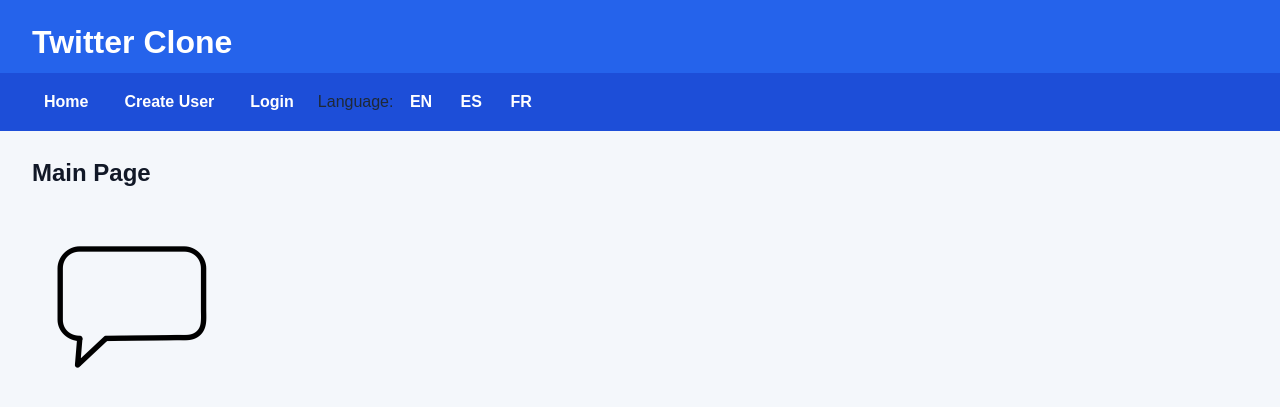
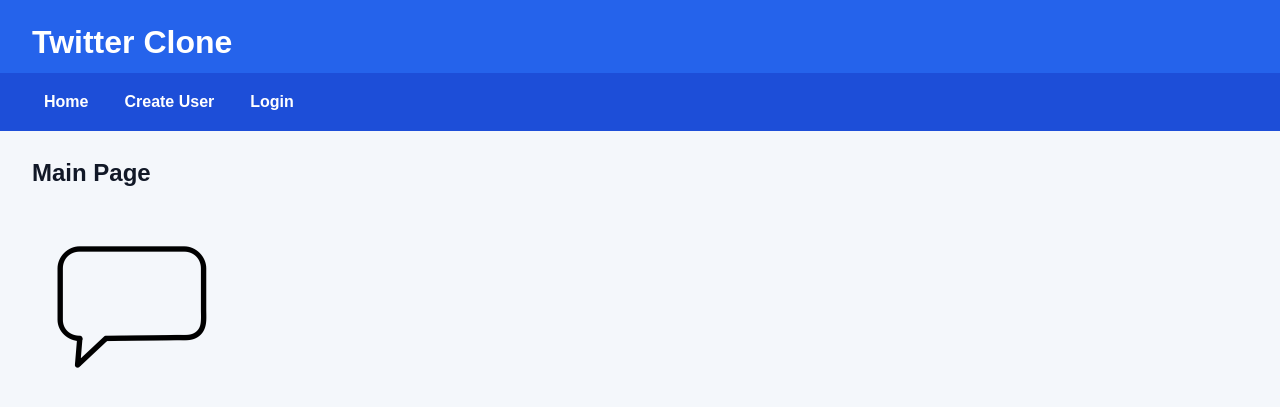
Before and after one commit to preslielampitt/twitter_clone, a FastAPI app: page / in a window 1280 px wide. Shown: the top 407 px of the page. Run offline with FastAPI, Linux system fonts and the light colour scheme; data that the repository does not hold is empty.

Commit message:
removed ability to switch langauges

```diff
--- a/main.py
+++ b/main.py
@@ -17,84 +17,6 @@ app.mount('/static', StaticFiles(directory='static'), name='static')
 templates = Jinja2Templates(directory='templates')
 MESSAGES_PER_PAGE = 50
 PROFILE_MESSAGE_LIMIT = 10
-
-TRANSLATIONS = {
-    'en': {
-        'home': 'Home',
-        'create_message': 'Create Message',
-        'my_profile': 'My Profile',
-        'change_password': 'Change Password',
-        'logout': 'Logout',
-        'delete_account': 'Delete Account',
-        'create_user': 'Create User',
-        'login': 'Login',
-        'main_page': 'Main Page',
-        'created_at': 'Created at',
-        'username': 'Username',
-        'age': 'Age',
-        'edited_at': 'Edited at',
-        'edit': 'Edit',
-        'delete': 'Delete',
-        'reply': 'Reply',
-        'previous': 'Previous',
-        'next': 'Next',
-        'language': 'Language',
-    },
-    'es': {
-        'home': 'Inicio',
-        'create_message': 'Crear Mensaje',
-        'my_profile': 'Mi Perfil',
-        'change_password': 'Cambiar Contrasena',
-        'logout': 'Cerrar Sesion',
-        'delete_account': 'Borrar Cuenta',
-        'create_user': 'Crear Usuario',
-        'login': 'Iniciar Sesion',
-        'main_page': 'Pagina Principal',
-        'created_at': 'Creado',
-        'username': 'Usuario',
-        'age': 'Edad',
-        'edited_at': 'Editado',
-        'edit': 'Editar',
-        'delete': 'Borrar',
-        'reply': 'Responder',
-        'previous': 'Anterior',
-        'next': 'Siguiente',
-        'language': 'Idioma',
-    },
-    'fr': {
-        'home': 'Accueil',
-        'create_message': 'Creer Message',
-        'my_profile': 'Mon Profil',
-        'change_password': 'Changer Mot de Passe',
-        'logout': 'Deconnexion',
-        'delete_account': 'Supprimer Compte',
-        'create_user': 'Creer Utilisateur',
-        'login': 'Connexion',
-        'main_page': 'Page Principale',
-        'created_at': 'Cree',
-        'username': 'Utilisateur',
-        'age': 'Age',
-        'edited_at': 'Modifie',
-        'edit': 'Modifier',
-        'delete': 'Supprimer',
-        'reply': 'Repondre',
-        'previous': 'Precedent',
-        'next': 'Suivant',
-        'language': 'Langue',
-    },
-}
-
-def get_language(request: Request):
-    language = request.cookies.get('language', 'en')
-    if language not in TRANSLATIONS:
-        language = 'en'
-    return language
-
-def get_labels(request: Request):
-    return TRANSLATIONS[get_language(request)]
-
-templates.env.globals['get_labels'] = get_labels
-templates.env.globals['get_language'] = get_language
 
 def check_credentials(request: Request):
     '''
@@ -522,16 +444,6 @@ async def delete_user(request: Request):
     response.delete_cookie(key='password')
     return response
 
-@app.get('/set_language')
-async def set_language(request: Request):
-    language = request.query_params.get('language', 'en')
-    if language not in TRANSLATIONS:
-        language = 'en'
-
-    response = RedirectResponse(url='/', status_code=302)
-    response.set_cookie(key='language', value=language)
-    return response
-
 @app.get('/change_password', response_class=HTMLResponse)
 async def change_password(request: Request):
     username = check_credentials(request)
--- a/templates/base.html
+++ b/templates/base.html
@@ -1,5 +1,4 @@
 <html>
-    {% set labels = get_labels(request) %}
     <head>
         <link rel="stylesheet" href="/static/style.css">
         <title>Twitter Clone</title>
@@ -7,22 +6,15 @@
     <body>
         <h1>Twitter Clone</h1>
         <ul>
-            <li><a href='/'>{{ labels.home }}</a></li>
+            <li><a href='/'>Home</a></li>
             {% if is_logged_in %}
-            <li><a href='/create_message'>{{ labels.create_message }}</a></li>
-            <li><a href='/profile'>{{ labels.my_profile }}</a></li>
-            <li><a href='/change_password'>{{ labels.change_password }}</a></li>
-            <li><a href='/logout'>{{ labels.logout }}</a></li>
-            <li><a href='/delete_user' onclick="return confirm('Are you sure you want to delete this account?')">{{ labels.delete_account }}</a></li>
+            <li><a href='/profile'>My Profile</a></li>
+            <li><a href='/create_message'>Create Message</a></li>
+            <li><a href='/logout'>Logout</a></li>
             {% else %}
-            <li><a href='/create_user'>{{ labels.create_user }}</a></li>
-            <li><a href='/login'>{{ labels.login }}</a></li>
+            <li><a href='/create_user'>Create User</a></li>
+            <li><a href='/login'>Login</a></li>
             {% endif %}
-            <li>{{ labels.language }}:
-                <a href="/set_language?language=en">EN</a>
-                <a href="/set_language?language=es">ES</a>
-                <a href="/set_language?language=fr">FR</a>
-            </li>
         </ul>
         {#
             this is a jinja2 comment
--- a/templates/index.html
+++ b/templates/index.html
@@ -1,8 +1,7 @@
 {% extends 'base.html' %}
 
 {% block content %}
-{% set labels = get_labels(request) %}
-<h2>{{ labels.main_page }}</h2>
+<h2>Main Page</h2>
 
 <img class="hero-image" src="/static/message_bubble.png" alt="Message Bubble">
 
@@ -10,32 +9,32 @@
 <div class="message">
     <img class="avatar" src="{{ message.image_url }}" alt="{{ message.username }} avatar">
     <p class="message-text">{{ message.text }}</p>
-    <p class="message-info">{{ labels.created_at }}: {{ message.timestamp }}</p>
-    <p class="message-info">{{ labels.username }}: <a href="/profile?username={{ message.username | urlencode }}">{{ message.username }}</a></p>
-    <p class="message-info">{{ labels.age }}: {{ message.age }}</p>
+    <p class="message-info">Created at: {{ message.timestamp }}</p>
+    <p class="message-info">Username: <a href="/profile?username={{ message.username | urlencode }}">{{ message.username }}</a></p>
+    <p class="message-info">Age: {{ message.age }}</p>
     {% if message.last_edited_at %}
-    <p class="message-info">{{ labels.edited_at }}: {{ message.last_edited_at }}</p>
+    <p class="message-info">Edited at: {{ message.last_edited_at }}</p>
     {% endif %}
     {% if is_logged_in %}
-    <a href="/reply_message?id={{ message.id }}">{{ labels.reply }}</a>
+    <a href="/reply_message?id={{ message.id }}">Reply</a>
     {% endif %}
     {% if is_logged_in and username == message.username %}
-    <a href="/edit_message?id={{ message.id }}">{{ labels.edit }}</a>
-    <a href="/delete_message?id={{ message.id }}" onclick="return confirm('Are you sure you want to delete this message?')">{{ labels.delete }}</a>
+    <a href="/edit_message?id={{ message.id }}">Edit</a>
+    <a href="/delete_message?id={{ message.id }}" onclick="return confirm('Are you sure you want to delete this message?')">Delete</a>
     {% endif %}
 
     {% for reply in message.replies %}
     <div class="reply">
         <img class="avatar" src="{{ reply.image_url }}" alt="{{ reply.username }} avatar">
         <p class="message-text">{{ reply.text }}</p>
-        <p class="message-info">{{ labels.created_at }}: {{ reply.timestamp }}</p>
-        <p class="message-info">{{ labels.username }}: <a href="/profile?username={{ reply.username | urlencode }}">{{ reply.username }}</a></p>
+        <p class="message-info">Created at: {{ reply.timestamp }}</p>
+        <p class="message-info">Username: <a href="/profile?username={{ reply.username | urlencode }}">{{ reply.username }}</a></p>
         {% if reply.last_edited_at %}
-        <p class="message-info">{{ labels.edited_at }}: {{ reply.last_edited_at }}</p>
+        <p class="message-info">Edited at: {{ reply.last_edited_at }}</p>
         {% endif %}
         {% if is_logged_in and username == reply.username %}
-        <a href="/edit_message?id={{ reply.id }}">{{ labels.edit }}</a>
-        <a href="/delete_message?id={{ reply.id }}" onclick="return confirm('Are you sure you want to delete this message?')">{{ labels.delete }}</a>
+        <a href="/edit_message?id={{ reply.id }}">Edit</a>
+        <a href="/delete_message?id={{ reply.id }}" onclick="return confirm('Are you sure you want to delete this message?')">Delete</a>
         {% endif %}
     </div>
     {% endfor %}
@@ -44,11 +43,11 @@
 
 <div class="pagination">
     {% if has_previous %}
-    <a href="/?offset={{ previous_offset }}">{{ labels.previous }}</a>
+    <a href="/?offset={{ previous_offset }}">Previous</a>
     {% endif %}
 
     {% if has_next %}
-    <a href="/?offset={{ next_offset }}">{{ labels.next }}</a>
+    <a href="/?offset={{ next_offset }}">Next</a>
     {% endif %}
 </div>
 {% endblock %}
--- a/templates/profile.html
+++ b/templates/profile.html
@@ -29,6 +29,9 @@
         <input type="submit" value="Save Profile">
     </p>
 </form>
+
+<p><a href="/change_password">Change Password</a></p>
+<p><a href="/delete_user" onclick="return confirm('Are you sure you want to delete this account?')">Delete Account</a></p>
 {% endif %}
 
 <h3>Recent Messages</h3>
```
Also changed, not shown: templates/reply_message.html (+4 -5 lines).
